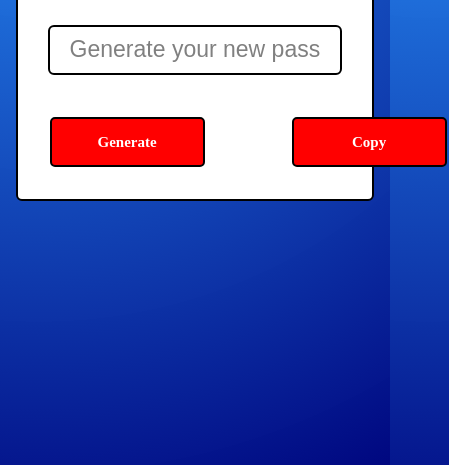
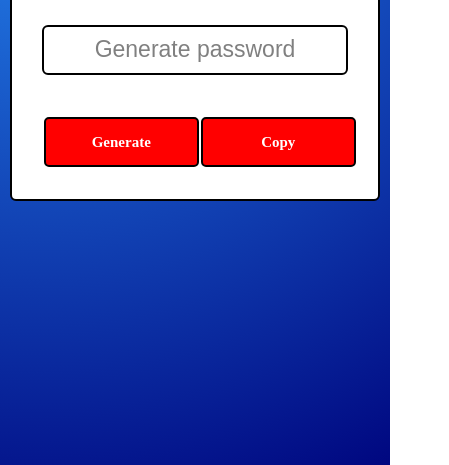
Before and after one commit to zajictomas/Random-password-generator, a plain HTML site: page index.html in a window 390 px wide. Shown: the part 379-844 px from the top of the page, 449 px wide, since content can reach past the window. Drawn offline with Linux system fonts and the light colour scheme.

Commit message:
Úpravy queries.css

```diff
--- a/index.html
+++ b/index.html
@@ -12,7 +12,7 @@
     <div class="box">
         <h2>Random password generator</h2>
 
-        <input type="text" name="" placeholder="Generate your new password" id="password" readonly>
+        <input type="text" name="" placeholder="Generate password" id="password" readonly>
 
         <table>
             <th><div id="button" class="btn1" onclick="genPassword()">Generate</div></th>
--- a/queries.css
+++ b/queries.css
@@ -1,9 +1,18 @@
 @media only screen and (max-width: 505px){
     .box {
-        width: 92%;
+        width: 95%;
     }
 
-    input {
+    input, table {
         width: 100%;
     }
+
+    .btn2 {
+        margin-left: auto;
+    }
 }
+
+
+/* @media only screen and (max-width: 457px){
+
+} */
```
